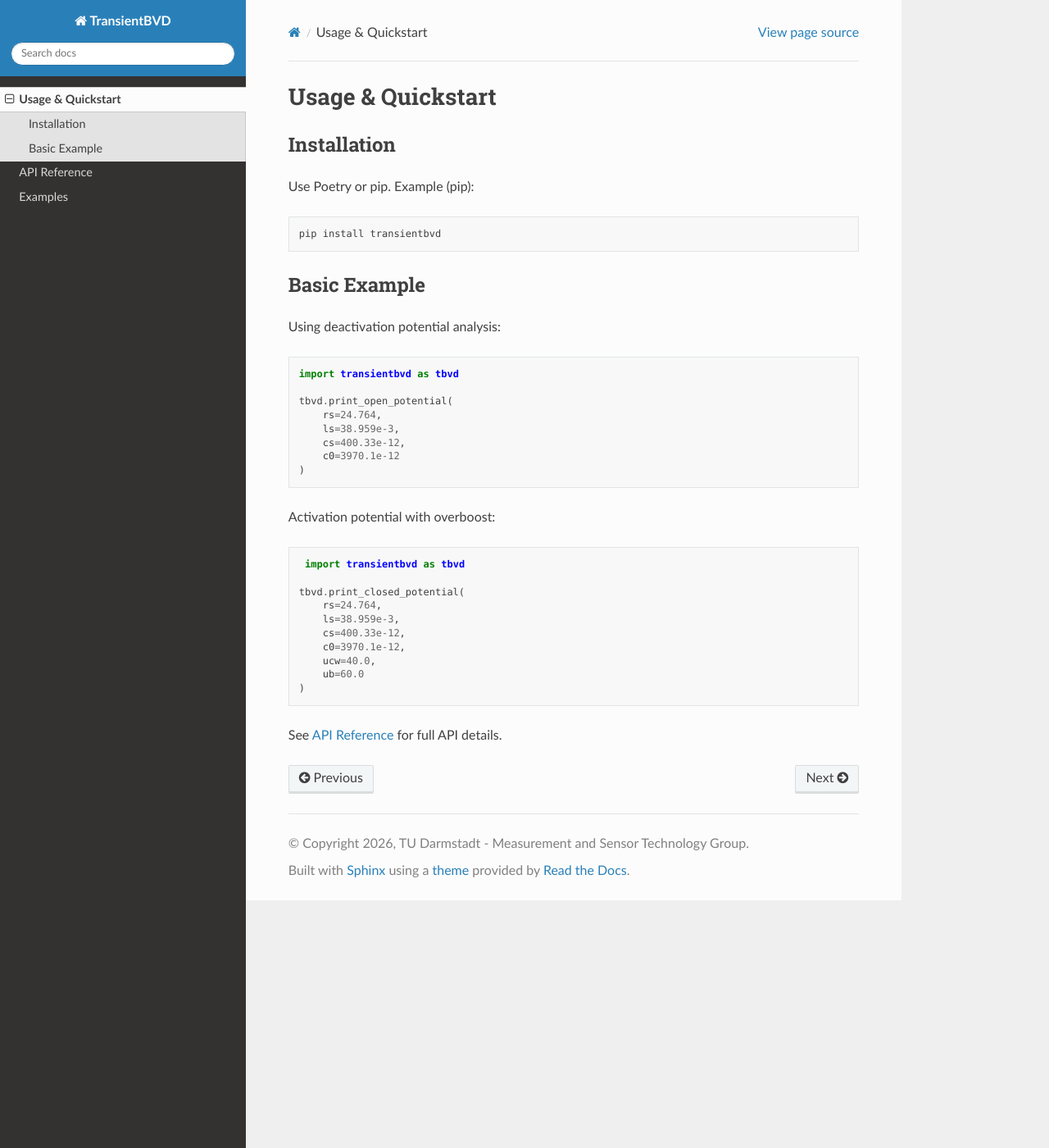
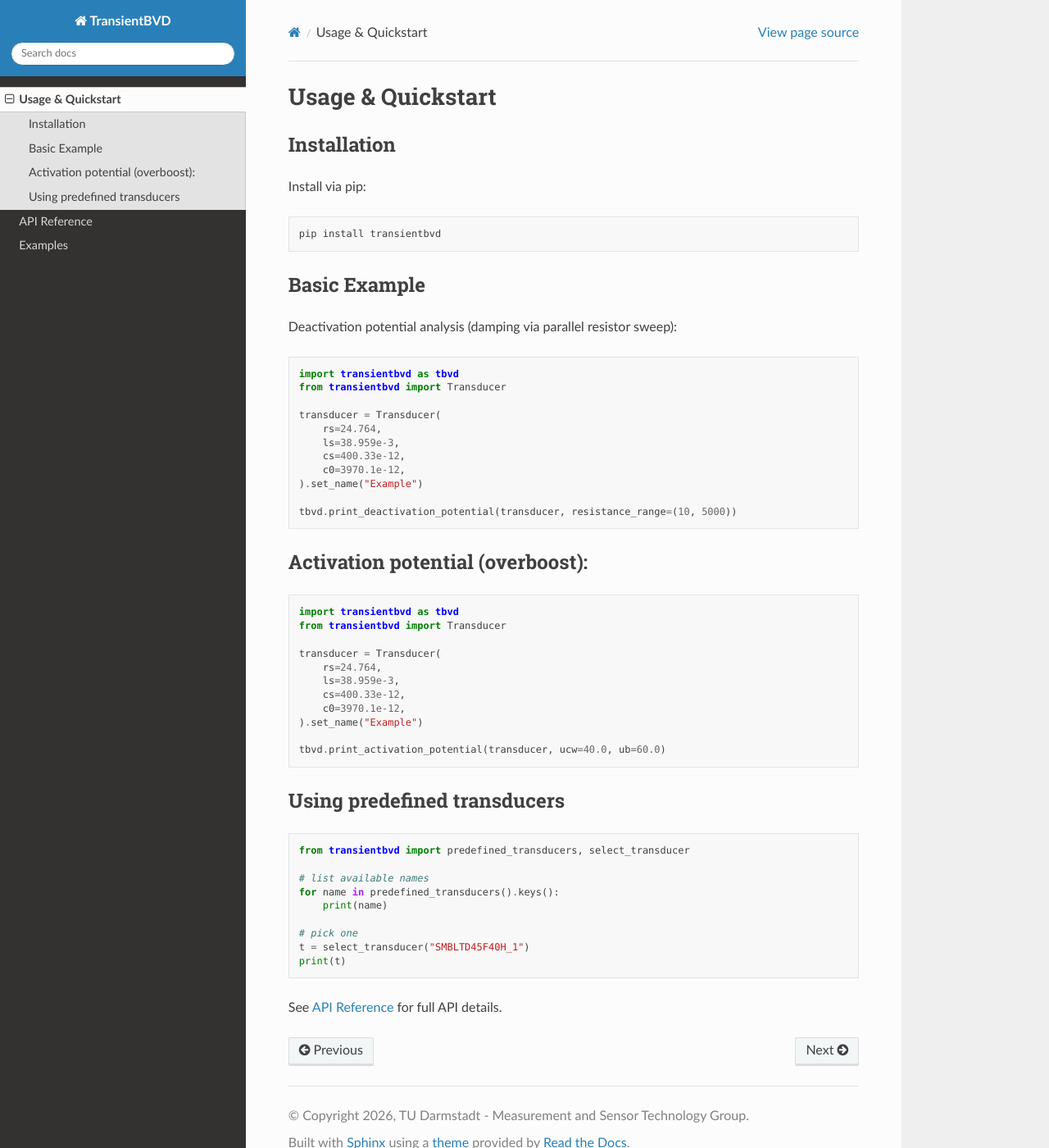
Before and after one commit to TUDA-MUST/TransientBVD, a Sphinx documentation site: the page built from docs/source/usage.rst, in a window 1280 px wide and 1400 px high. Shown: the whole window at 82% size. Built offline with Sphinx 7.4.7 and the Read the Docs theme 3.1.0, drawn with Linux system fonts in a browser that asks for light colours.

Commit message:
Fix: Sphinx warnings

```diff
--- a/docs/source/conf.py
+++ b/docs/source/conf.py
@@ -42,10 +42,15 @@
 # Autodoc settings
 autodoc_typehints = "description"  # or 'both', 'none', etc.
 autoclass_content = "both"  # Include __init__ docstrings for classes
+autodoc_default_options = {
+    "members": True,
+    "undoc-members": True,
+    "show-inheritance": True,
+}
 
 # -- Options for HTML output -------------------------------------------------
 html_theme = "sphinx_rtd_theme"
-html_static_path = ["_static"]
+html_static_path = []
 
 # If you prefer a different theme (e.g. ''), simply install it
 # and change html_theme = 'sphinx_rtd_theme' or similar.
--- a/docs/source/examples.rst
+++ b/docs/source/examples.rst
@@ -22,7 +22,7 @@
    :linenos:
 
 Deactivation Time Example
--------------------------------
+-------------------------
 Shows how to compute deactivation time (τ) in different conditions for deactivation.
 
 .. literalinclude:: ../../examples/deactivation_time_example.py
@@ -30,7 +30,7 @@
    :linenos:
 
 Deactivation Time Over Rp Example
-----------------------------------------
+---------------------------------
 Explores how deactivation time changes over various parallel resistance values (Rp)
 in the deactivation scenario.
 
@@ -42,7 +42,7 @@
 --------------------------
 Uses the library’s optimization routine to find the best Rp for minimal deactivation time.
 
-.. literalinclude:: ../../examples/optimum_resistance_example.py
+.. literalinclude:: ../../examples/deactivation_optimum_resistance_example.py
    :language: python
    :linenos:
 
--- a/docs/source/usage.rst
+++ b/docs/source/usage.rst
@@ -3,7 +3,7 @@
 
 Installation
 ------------
-Use Poetry or pip. Example (pip):
+Install via pip:
 
 .. code-block:: bash
 
@@ -12,32 +12,53 @@
 
 Basic Example
 -------------
-Using deactivation potential analysis:
+Deactivation potential analysis (damping via parallel resistor sweep):
 
 .. code-block:: python
 
    import transientbvd as tbvd
+   from transientbvd import Transducer
 
-   tbvd.print_open_potential(
-       rs=24.764,
-       ls=38.959e-3,
-       cs=400.33e-12,
-       c0=3970.1e-12
-   )
-
-Activation potential with overboost:
-
-.. code-block:: python
-
-    import transientbvd as tbvd
-
-   tbvd.print_closed_potential(
+   transducer = Transducer(
        rs=24.764,
        ls=38.959e-3,
        cs=400.33e-12,
        c0=3970.1e-12,
-       ucw=40.0,
-       ub=60.0
-   )
+   ).set_name("Example")
+
+   tbvd.print_deactivation_potential(transducer, resistance_range=(10, 5000))
+
+
+Activation potential (overboost):
+---------------------------------
+.. code-block:: python
+
+   import transientbvd as tbvd
+   from transientbvd import Transducer
+
+   transducer = Transducer(
+       rs=24.764,
+       ls=38.959e-3,
+       cs=400.33e-12,
+       c0=3970.1e-12,
+   ).set_name("Example")
+
+   tbvd.print_activation_potential(transducer, ucw=40.0, ub=60.0)
+
+
+Using predefined transducers
+----------------------------
+.. code-block:: python
+
+   from transientbvd import predefined_transducers, select_transducer
+
+   # list available names
+   for name in predefined_transducers().keys():
+       print(name)
+
+   # pick one
+   t = select_transducer("SMBLTD45F40H_1")
+   print(t)
+
 
 See :doc:`reference` for full API details.
```
Also changed, not shown: docs/source/index.rst (+9 -9 lines), docs/source/transientbvd.rst (+5 -6 lines), 2 other files.
